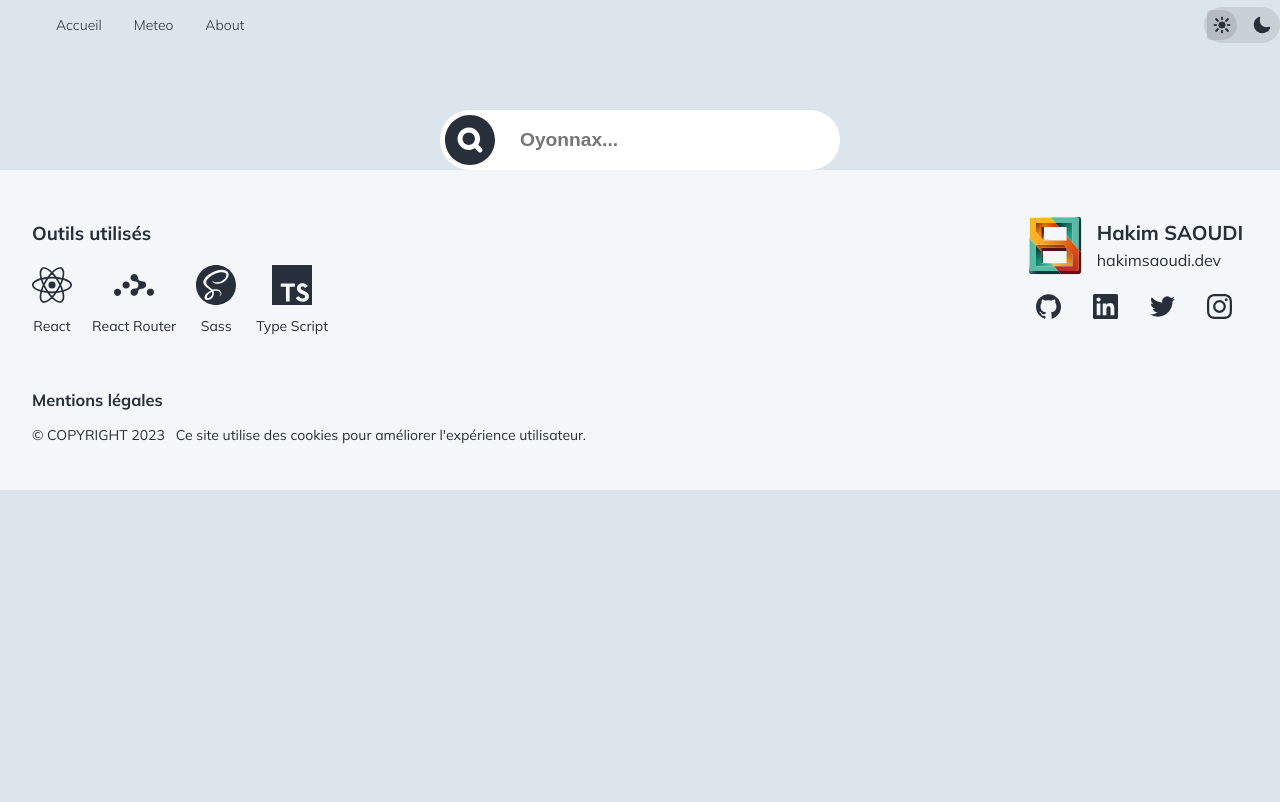
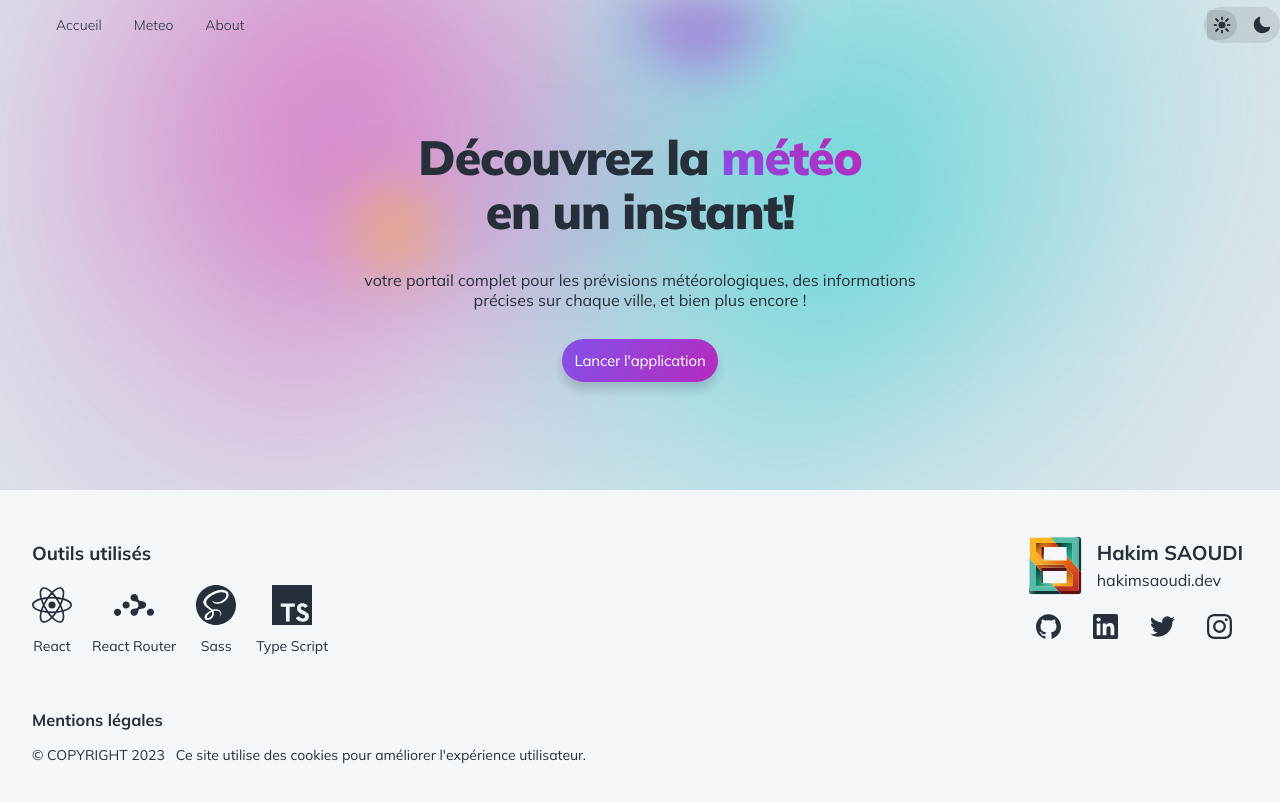
Before and after one commit to saoudi-h/meteo-react-app, a React (Create React App) app: page /weather in a window 1280 px wide. Shown: the top 802 px of the page. Built offline with nearby package versions, Linux system fonts and the light colour scheme; no server answers.

Commit message:
update routing architecture

```diff
--- a/src/App.tsx
+++ /dev/null
@@ -1,29 +0,0 @@
-import Header from './components/header/Header'
-import Footer from './components/footer/Footer'
-import { Route, Routes } from 'react-router-dom'
-import About from './pages/about/About'
-import Home from './pages/home/Home'
-import WeatherPage from './pages/weatherPage/WeatherPage'
-import WeatherCityPage from './pages/weatherCityPage/WeatherCityPage'
-import NotFound from './pages/notFound/NotFound'
-import { ThemeProvider } from './contexts/ThemeContext'
-import React from 'react'
-
-const App: React.FC = () => {
-  return (
-    <ThemeProvider>
-      <Header />
-      <Routes>
-        <Route path="/" element={<Home />} />
-        <Route path="/weather" element={<WeatherPage />} />
-        <Route path="/about" element={<About />} />
-        <Route path="/weather/:city" element={<WeatherCityPage />} />
-        <Route path="*" element={<NotFound />} />
-        <Route />
-      </Routes>
-      <Footer />
-    </ThemeProvider>
-  )
-}
-
-export default App
--- a/src/index.tsx
+++ b/src/index.tsx
@@ -1,16 +1,17 @@
 import React from 'react'
 import ReactDOM from 'react-dom/client'
 import './index.sass'
-import App from './App'
 import reportWebVitals from './reportWebVitals'
-import { BrowserRouter } from 'react-router-dom'
+import { BrowserRouter, RouterProvider } from 'react-router-dom'
+import router from './router/router'
+import { ThemeProvider } from './contexts/ThemeContext'
 
 const root = ReactDOM.createRoot(document.getElementById('root') as HTMLElement)
 root.render(
   <React.StrictMode>
-    <BrowserRouter>
-      <App />
-    </BrowserRouter>
+    <ThemeProvider>
+      <RouterProvider router={router} />
+    </ThemeProvider>
   </React.StrictMode>,
 )
 
--- a/src/layout/default/DefaultLayout.tsx
+++ b/src/layout/default/DefaultLayout.tsx
@@ -2,19 +2,35 @@ import React from 'react'
 import './DefaultLayout.sass'
 import { classNames } from '../../lib/classnames'
 import { Helmet } from 'react-helmet'
+import Header from '../../components/header/Header'
+import Footer from '../../components/footer/Footer'
+
+export interface LayoutProps {
+  title?: string
+  metaTags?: { name: string; content: string }[]
+}
 
 interface DefaultLayoutProps {
-  layoutProps: any
+  className?: string
+  layoutProps: LayoutProps
   children: React.ReactNode
 }
-const DefaultLayout: React.FC<DefaultLayoutProps> = ({ layoutProps, children }) => {
+const DefaultLayout: React.FC<DefaultLayoutProps> = ({ className, layoutProps, children }) => {
+  const title = layoutProps.title || 'MyWeather'
+  className = className || ''
   return (
-    <main className={classNames()}>
+    <>
       <Helmet>
-        <title>hakim</title>
+        <title>{title}</title>
+        {layoutProps.metaTags &&
+          layoutProps.metaTags.map((tag, index) => (
+            <meta key={index} name={tag.name} content={tag.content} />
+          ))}
       </Helmet>
-      {children}
-    </main>
+      <Header />
+      <main className={classNames('main', className)}>{children}</main>
+      <Footer />
+    </>
   )
 }
 
--- a/src/pages/home/Home.tsx
+++ b/src/pages/home/Home.tsx
@@ -2,13 +2,40 @@ import { Link } from 'react-router-dom'
 import './Home.sass'
 import BubbleBack from '../../components/bubbleBack/BubbleBack'
 import { useState } from 'react'
+import DefaultLayout, { LayoutProps } from '../../layout/default/DefaultLayout'
 
 const Home = () => {
+  const layoutProps: LayoutProps = {
+    title: 'Bienvenue sur Météo App',
+    metaTags: [
+      {
+        name: 'description',
+        content: 'Découvrez les prévisions météorologiques locales avec Météo App.',
+      },
+      {
+        name: 'keywords',
+        content: 'météo, prévisions, météo locale, conditions météorologiques',
+      },
+      {
+        name: 'og:title',
+        content: 'Météo App - Prévisions Météorologiques',
+      },
+      {
+        name: 'og:description',
+        content: 'Découvrez les prévisions météorologiques locales avec Météo App.',
+      },
+      {
+        name: 'og:image',
+        content: '/og_image.png',
+      },
+    ],
+  }
   const [mouseEvent, setMouseEvent] = useState<React.MouseEvent>()
   const handleMouseMove = (e: React.MouseEvent) => {
     setMouseEvent(e)
   }
   return (
+    <DefaultLayout className="" layoutProps={layoutProps}>
       <main className="home" onMouseMove={handleMouseMove}>
         <img src="/hero/hero_weather_2.png" alt="hero" className="home__hero" />
 
@@ -27,6 +54,7 @@ const Home = () => {
         </div>
         <BubbleBack mouseEvent={mouseEvent} />
       </main>
+    </DefaultLayout>
   )
 }
 
--- /dev/null
+++ b/src/router/router.tsx
@@ -0,0 +1,20 @@
+import React from 'react'
+import { Route, createBrowserRouter, createRoutesFromElements } from 'react-router-dom'
+import Home from '../pages/home/Home'
+import WeatherPage from '../pages/weatherPage/WeatherPage'
+import WeatherCityPage from '../pages/weatherCityPage/WeatherCityPage'
+import NotFound from '../pages/notFound/NotFound'
+import About from '../pages/about/About'
+
+const router = createBrowserRouter(
+  createRoutesFromElements(
+    <Route path="/" element={<Home />}>
+      <Route path="/weather" element={<WeatherPage />} />
+      <Route path="/about" element={<About />} />
+      <Route path="/weather/:city" element={<WeatherCityPage />} />
+      <Route path="*" element={<NotFound />} />
+    </Route>,
+  ),
+)
+
+export default router
```
Also changed, not shown: 1 other file (tests, documents, lock files or other folders). Lines whose indentation alone changed are shown as unchanged.
